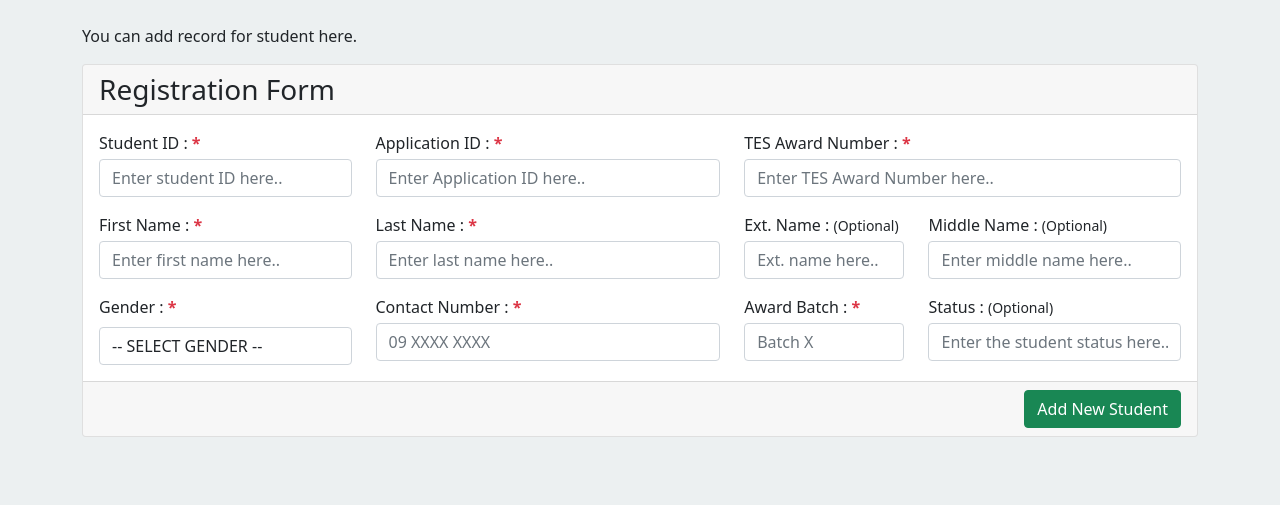
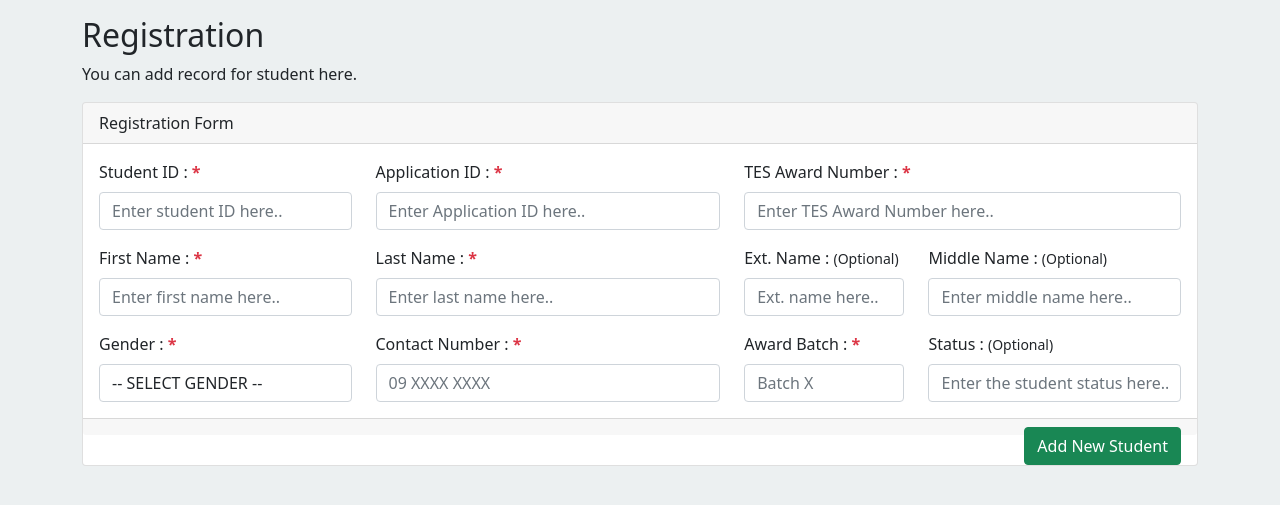
Before and after one commit to Github-arrow/clone_event_driven, a PHP site: page /resources/registration.php in a window 1280 px wide. Shown: the part 58-563 px from the top of the page. Run offline with PHP 8.4, Linux system fonts and the light colour scheme.

Commit message:
Version 1.0

```diff
--- a/assets/js/search.js
+++ b/assets/js/search.js
@@ -1,7 +1,7 @@
 
 function search(search_value){
     $.ajax({
-        url: '../models/searchEngine.php',
+        url: '/models/searchEngine.php',
         type: 'POST',
         data: { 'search': search_value },
         success: function(response){
--- a/models/save.php
+++ b/models/save.php
@@ -25,9 +25,9 @@ function save($data)
     $query = "INSERT INTO t_students ($attributes) VALUES ($values)";
 
     if($conn->query($query) === TRUE){
-        header('location: ../resources/registration.php?success');
+        header('location: /registration.php?success');
     }else{
-        header('location: ../resources/registration.php?invalid');
+        header('location: /registration.php?invalid');
     }
 
     $conn->close();
--- a/resources/registration.php
+++ b/registration.php
@@ -6,10 +6,10 @@
     <meta name="viewport" content="width=device-width, initial-scale=1.0">
     <title>Document</title>
 
-    <script src="../assets/js/search.js"></script>
+    <script src="./assets/js/search.js"></script>
 
-    <link href="../assets/bootstrap/css/bootstrap.min.css" rel="stylesheet">
-    <script src="../assets/bootstrap/js/bootstrap.bundle.min.js"></script>
+    <link href="./assets/bootstrap/css/bootstrap.min.css" rel="stylesheet">
+    <script src="./assets/bootstrap/js/bootstrap.bundle.min.js"></script>
 
     <style>
         body {
@@ -22,7 +22,7 @@
     <nav class="navbar navbar-expand-sm navbar-dark bg-dark">
         <div class="container-fluid">
             <a class="navbar-brand" href="javascript:void(0)">
-                <img src="../assets/img/logo.png" height="30">
+                <img src="./assets/img/logo.png" height="30">
             </a>
             <button class="navbar-toggler" type="button" data-bs-toggle="collapse" data-bs-target="#mynavbar">
                 <span class="navbar-toggler-icon"></span>
@@ -30,7 +30,7 @@
             <div class="collapse navbar-collapse" id="mynavbar">
                 <ul class="navbar-nav me-auto">
                     <li class="nav-item active">
-                        <a class="nav-link" href="../index.html">Dashboard</a>
+                        <a class="nav-link" href="./">Dashboard</a>
                     </li>
                     <li class="nav-item">
                         <a class="nav-link" href="./registration.php">Registration</a>
@@ -41,25 +41,27 @@
     </nav>
 
     <div class="container">
-        <br>
+        <p class="h2 mt-3">Registration</p>
         <p>You can add record for student here.</p>
         <div class="card mt-3">
 
-            <form action="../models/save.php" method="POST">
-                <div class="card-header h3">Registration Form</div>
+            <form action="./models/save.php" method="POST">
+                <div class="card-header">Registration Form</div>
                 <div class="card-body">
                     <?php
                     if (isset($_GET['success'])) {
                         ?>
                         <div class="alert alert-success">
-                            <b>New Student Added:</b> Congratulations! New STUDENT added.
+                            <b>New Student Added.</b>. Congrats. Thank you!
                         </div>
+                        <hr>
                         <?php
                     } elseif (isset($_GET['invalid'])) {
                         ?>
                         <div class="alert alert-danger">
-                            <b>Existed Application ID:</b> Details below are already EXISTS, Please try another.
+                            <b>Existed Application ID</b>. Please try another. Thank you.
                         </div>
+                        <hr>
                         <?php
                     }
                     ?>
@@ -67,17 +69,17 @@
                         <div class="col-md-3">
                             <label> Student ID : <b class="text-danger">*</b></label>
                             <input name="inp_sid" required type="text" placeholder="Enter student ID here.."
-                                class="form-control mt-1">
+                                class="form-control mt-2">
                         </div>
                         <div class="col-md-4">
                             <label> Application ID : <b class="text-danger">*</b></label>
                             <input name="inp_appid" required type="text" placeholder="Enter Application ID here.."
-                                class="form-control mt-1">
+                                class="form-control mt-2">
                         </div>
                         <div class="col-md-5">
                             <label> TES Award Number : <b class="text-danger">*</b></label>
                             <input name="inp_tesno" required type="text" placeholder="Enter TES Award Number here.."
-                                class="form-control mt-1">
+                                class="form-control mt-2">
                         </div>
 
                     </div>
@@ -85,22 +87,22 @@
                         <div class="col-md-3">
                             <label>First Name : <b class="text-danger">*</b></label>
                             <input name="inp_fname" required type="text" placeholder="Enter first name here.."
-                                class="form-control mt-1">
+                                class="form-control mt-2">
                         </div>
                         <div class="col-md-4">
                             <label>Last Name : <b class="text-danger">*</b></label>
                             <input name="inp_lname" required type="text" placeholder="Enter last name here.."
-                                class="form-control mt-1">
+                                class="form-control mt-2">
                         </div>
                         <div class="col-md-2">
                             <label>Ext. Name : <small>(Optional)</small></label>
                             <input name="inp_ename" type="text" placeholder="Ext. name here.."
-                                class="form-control mt-1">
+                                class="form-control mt-2">
                         </div>
                         <div class="col-md-3">
                             <label>Middle Name : <small>(Optional)</small></label>
                             <input name="inp_mname" type="text" placeholder="Enter middle name here.."
-                                class="form-control mt-1">
+                                class="form-control mt-2">
                         </div>
                     </div>
                     <div class="row mt-3">
@@ -115,29 +117,26 @@
                         <div class="col-md-4">
                             <label>Contact Number : <b class="text-danger">*</b></label>
                             <input name="inp_contact" required type="text" placeholder="09 XXXX XXXX"
-                                class="form-control mt-1">
+                                class="form-control mt-2">
                         </div>
                         <div class="col-md-2">
                             <label>Award Batch : <b class="text-danger">*</b></label>
                             <input name="inp_batch" required type="text" placeholder="Batch X"
-                                class="form-control mt-1">
+                                class="form-control mt-2">
                         </div>
                         <div class="col-md-3">
                             <label>Status : <small>(Optional)</small></label>
                             <input name="inp_status" type="text" placeholder="Enter the student status here.."
-                                class="form-control mt-1">
+                                class="form-control mt-2">
                         </div>
                     </div>
                 </div>
                 <div class="card-footer">
-                   <div class="row mt-12">
-                    <div>
-                        <span style="float: right">
-                            <button class="btn btn-success">
-                                Add New Student
-                            </button>
-                        </span>
-                   </div>
+                    <span style="float: right">
+                        <button class="btn btn-success">
+                            Add New Student
+                        </button>
+                    </span>
                 </div>
             </form>
         </div>
```
Also changed, not shown: index.php (renamed from index.html, +5 -10 lines), login.php (renamed from resources/login.php), steps.txt (renamed from steps.md).
